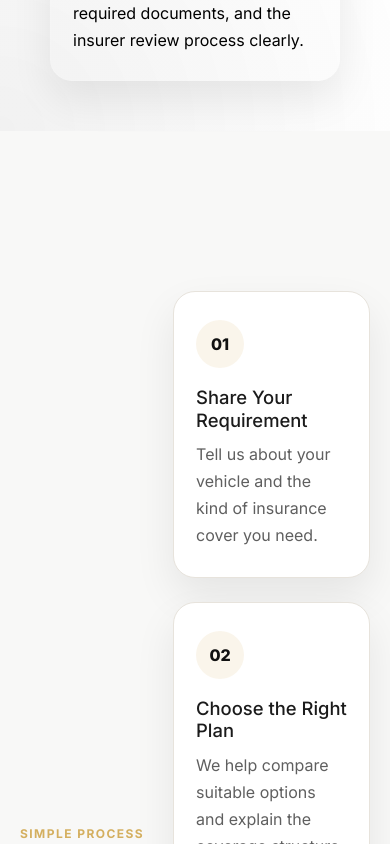
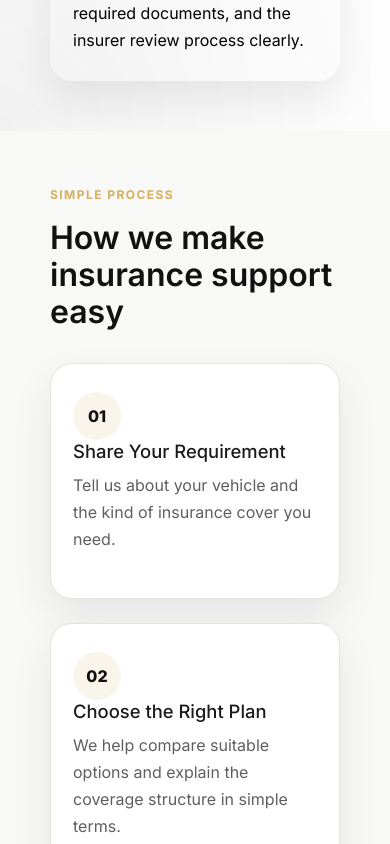
Before and after one commit to KhuntPratik/Maa-Bhagwati-Insurance, a React (Vite) app: page / in a window 390 px wide. Shown: the part 6980-7824 px from the top of the page. Built offline with nearby package versions, Linux system fonts and the light colour scheme.

Commit message:
set layout

```diff
--- a/src/pages/LandingPage/ClaimSection.css
+++ b/src/pages/LandingPage/ClaimSection.css
@@ -1,6 +1,42 @@
-.claim-section { background: var(--bg); }
-.claim-box, .about-box { background: var(--white); border: 1px solid var(--line); border-radius: var(--radius); padding: 30px; box-shadow: var(--shadow); }
-.claim-content { display: grid; grid-template-columns: 1.1fr .9fr; gap: 28px; align-items: start; }
-.claim-content ul { margin: 0; padding-left: 22px; color: var(--muted); line-height: 2; }
-.claim-note { background: var(--soft); border: 1px solid var(--line); border-radius: 18px; padding: 22px; color: var(--text); line-height: 1.8; }
-@media (max-width: 980px) { .claim-content { grid-template-columns: 1fr; } }
+.claim-section {
+    background: var(--bg);
+    padding: 50px;
+}
+
+.claim-box,
+.about-box {
+    background: var(--white);
+    border: 1px solid var(--line);
+    border-radius: var(--radius);
+    padding: 50px;
+    box-shadow: var(--shadow);
+}
+
+.claim-content {
+    display: grid;
+    grid-template-columns: 1.1fr .9fr;
+    gap: 28px;
+    align-items: start;
+}
+
+.claim-content ul {
+    margin: 0;
+    padding-left: 22px;
+    color: var(--muted);
+    line-height: 2;
+}
+
+.claim-note {
+    background: var(--soft);
+    border: 1px solid var(--line);
+    border-radius: 18px;
+    padding: 22px;
+    color: var(--text);
+    line-height: 1.8;
+}
+
+@media (max-width: 980px) {
+    .claim-content {
+        grid-template-columns: 1fr;
+    }
+}
--- a/src/pages/LandingPage/ClaimSection.jsx
+++ b/src/pages/LandingPage/ClaimSection.jsx
@@ -1,7 +1,65 @@
 import "./ClaimSection.css";
 
 function ClaimSection() {
-  return <section id="claim-assistance" className="section claim-section"><div className="container claim-box"><div className="section-copy"><p className="eyebrow dark">Claim Assistance</p><h2>Need help after an accident?</h2></div><div className="claim-content"><ul><li>Contact us immediately after an accident or vehicle damage incident.</li><li>Share required documents such as policy details, vehicle information, and incident photos if available.</li><li>We guide you through the documentation process and explain the next steps clearly.</li><li>Your insurer will assess the claim based on policy terms and claim evaluation.</li><li>Claim approval depends on policy terms, the incident, and insurer assessment.</li></ul><div className="claim-note"><strong>Important:</strong> We do not promise guaranteed claim approval. Coverage and claim decisions are subject to policy terms and insurer review.</div></div></div></section>;
+  return (
+    <section
+      id="claim-assistance"
+      className="section claim-section"
+    >
+      <div>
+
+        {/* Section Header */}
+        <div className="section-copy">
+          <p className="eyebrow dark">
+            Claim Assistance
+          </p>
+
+          <h2>
+            Need help after an accident?
+          </h2>
+        </div>
+
+        {/* Claim Content */}
+        <div className="claim-content">
+          <ul>
+            <li>
+              Contact us immediately after an accident or vehicle
+              damage incident.
+            </li>
+
+            <li>
+              Share required documents such as policy details,
+              vehicle information, and incident photos if available.
+            </li>
+
+            <li>
+              We guide you through the documentation process and
+              explain the next steps clearly.
+            </li>
+
+            <li>
+              Your insurer will assess the claim based on policy
+              terms and claim evaluation.
+            </li>
+
+            <li>
+              Claim approval depends on policy terms, the incident,
+              and insurer assessment.
+            </li>
+          </ul>
+
+          {/* Important Note */}
+          <div className="claim-note">
+            <strong>Important:</strong>{" "}
+            We do not promise guaranteed claim approval. Coverage
+            and claim decisions are subject to policy terms and
+            insurer review.
+          </div>
+        </div>
+
+      </div>
+    </section>
+  );
 }
 
 export default ClaimSection;
--- a/src/pages/LandingPage/LandingPage.jsx
+++ b/src/pages/LandingPage/LandingPage.jsx
@@ -8,7 +8,6 @@ import InsuranceSection from "./InsuranceSection";
 import QuoteSection from "./QuoteSection";
 import WhyChooseUsSection from "./WhyChooseUsSection";
 import ProcessSection from "./ProcessSection";
-import TrustSection from "./TrustSection";
 import RenewalSection from "./RenewalSection";
 import ClaimSection from "./ClaimSection";
 import AboutSection from "./AboutSection";
@@ -165,8 +164,7 @@ function LandingPage() {
           steps={processSteps}
         />
 
-        {/* Trust Section */}
-        <TrustSection />
+
 
         {/* Renewal Section */}
         <RenewalSection
--- a/src/pages/LandingPage/ProcessSection.css
+++ b/src/pages/LandingPage/ProcessSection.css
@@ -1,7 +1,52 @@
-.process-grid { display: grid; grid-template-columns: repeat(4,minmax(0,1fr)); gap: 24px; }
-.process-card { height: 100%; padding: 28px 22px; background: var(--white); border: 1px solid var(--line); border-radius: var(--radius); box-shadow: var(--shadow); }
-.step-number { display: inline-flex; width: 48px; height: 48px; align-items: center; justify-content: center; background: var(--gold-soft); border-radius: 50%; color: var(--black); font-weight: 800; margin-bottom: 18px; }
-.process-card h3 { margin: 0 0 10px; font-size: 1.15rem; }
-.process-card p { margin: 0; color: var(--muted); line-height: 1.7; }
-@media (max-width: 980px) { .process-grid { grid-template-columns: repeat(2,minmax(0,1fr)); } }
-@media (max-width: 640px) { .process-grid { grid-template-columns: 1fr; } }
+.process-grid {
+    display: grid;
+    grid-template-columns: repeat(4, minmax(0, 1fr));
+    gap: 24px;
+}
+
+.process-section{
+    padding: 50px;
+}
+
+.process-card {
+    height: 100%;
+    padding: 28px 22px;
+    background: var(--white);
+    border: 1px solid var(--line);
+    border-radius: var(--radius);
+    box-shadow: var(--shadow);
+}
+
+.step-number {
+    display: inline-flex;
+    width: 48px;
+    height: 48px;
+    align-items: center;
+    justify-content: center;
+    background: var(--gold-soft);
+    border-radius: 50%;
+    color: var(--black);
+    font-weight: 800;
+}
+
+.process-card h3 {
+    margin: 0 0 10px;
+    font-size: 1.15rem;
+}
+
+.process-card p {
+    color: var(--muted);
+    line-height: 1.7;
+}
+
+@media (max-width: 980px) {
+    .process-grid {
+        grid-template-columns: repeat(2, minmax(0, 1fr));
+    }
+}
+
+@media (max-width: 640px) {
+    .process-grid {
+        grid-template-columns: 1fr;
+    }
+}
--- a/src/pages/LandingPage/ProcessSection.jsx
+++ b/src/pages/LandingPage/ProcessSection.jsx
@@ -1,7 +1,48 @@
 import "./ProcessSection.css";
 
 function ProcessSection({ steps }) {
-  return <section className="section process-section"><div className="container"><div className="section-copy"><p className="eyebrow dark">Simple Process</p><h2>How we make insurance support easy</h2></div><div className="row g-4">{steps.map((step) => <div className="col-12 col-md-6 col-xl-3" key={step.number}><div className="process-card h-100"><span className="step-number">{step.number}</span><h3>{step.title}</h3><p>{step.description}</p></div></div>)}</div></div></section>;
+  return (
+    <section className="section process-section">
+      <div>
+
+        {/* Section Header */}
+        <div className="section-copy">
+          <p className="eyebrow dark">
+            Simple Process
+          </p>
+
+          <h2>
+            How we make insurance support easy
+          </h2>
+        </div>
+
+        {/* Process Steps */}
+        <div className="row g-4 mt-2">
+          {steps.map((step) => (
+            <div
+              className="col-12 col-md-6 col-xl-3"
+              key={step.number}
+            >
+              <div className="process-card h-100">
+                <span className="step-number">
+                  {step.number}
+                </span>
+
+                <h3>
+                  {step.title}
+                </h3>
+
+                <p>
+                  {step.description}
+                </p>
+              </div>
+            </div>
+          ))}
+        </div>
+
+      </div>
+    </section>
+  );
 }
 
 export default ProcessSection;
--- a/src/pages/LandingPage/RenewalSection.css
+++ b/src/pages/LandingPage/RenewalSection.css
@@ -1,6 +1,42 @@
-.renewal-section { background: var(--bg); }
-.renewal-layout { display: grid; grid-template-columns: .8fr 1.2fr; gap: 32px; align-items: start; }
-.renewal-layout p { color: var(--muted); line-height: 1.8; }
-.renewal-form { padding: 30px; background: var(--white); border: 1px solid var(--line); border-radius: var(--radius); box-shadow: var(--shadow); }
-.success-message { margin-top: 18px; background: rgba(34,197,94,.08); border: 1px solid rgba(34,197,94,.2); color: #166534; border-radius: 12px; padding: .9rem 1rem; font-weight: 600; }
-@media (max-width: 980px) { .renewal-layout { grid-template-columns: 1fr; } }
+.renewal-section {
+    background: var(--bg);
+    padding: 50px;
+}
+
+
+
+.renewal-layout {
+    display: grid;
+    grid-template-columns: .8fr 1.2fr;
+    gap: 32px;
+    align-items: start;
+}
+
+.renewal-layout p {
+    color: var(--muted);
+    line-height: 1.8;
+}
+
+.renewal-form {
+    padding: 30px;
+    background: var(--white);
+    border: 1px solid var(--line);
+    border-radius: var(--radius);
+    box-shadow: var(--shadow);
+}
+
+.success-message {
+    margin-top: 18px;
+    background: rgba(34, 197, 94, .08);
+    border: 1px solid rgba(34, 197, 94, .2);
+    color: #166534;
+    border-radius: 12px;
+    padding: .9rem 1rem;
+    font-weight: 600;
+}
+
+@media (max-width: 980px) {
+    .renewal-layout {
+        grid-template-columns: 1fr;
+    }
+}
--- a/src/pages/LandingPage/TrustSection.css
+++ /dev/null
@@ -1,3 +0,0 @@
-.trust-box { display: grid; grid-template-columns: 1fr 1fr; gap: 26px; padding: 28px 30px; background: var(--white); border: 1px solid var(--line); border-radius: var(--radius); box-shadow: var(--shadow); }
-.trust-box p { margin: auto 0; color: var(--muted); line-height: 1.8; }
-@media (max-width: 980px) { .trust-box { grid-template-columns: 1fr; } }
--- a/src/pages/LandingPage/TrustSection.jsx
+++ /dev/null
@@ -1,7 +0,0 @@
-import "./TrustSection.css";
-
-function TrustSection() {
-  return <section className="section trust-section"><div className="container trust-box"><div><p className="eyebrow dark">Customer Trust</p><h2>Simple, honest, and dependable insurance guidance</h2></div><p>We focus on clear communication, practical support, and step-by-step guidance for vehicle insurance needs in Rajkot. Our approach is built around trust, transparency, and helping you make informed insurance decisions.</p></div></section>;
-}
-
-export default TrustSection;
```
Also changed, not shown: src/pages/LandingPage/RenewalSection.jsx (+1 -1 lines).
